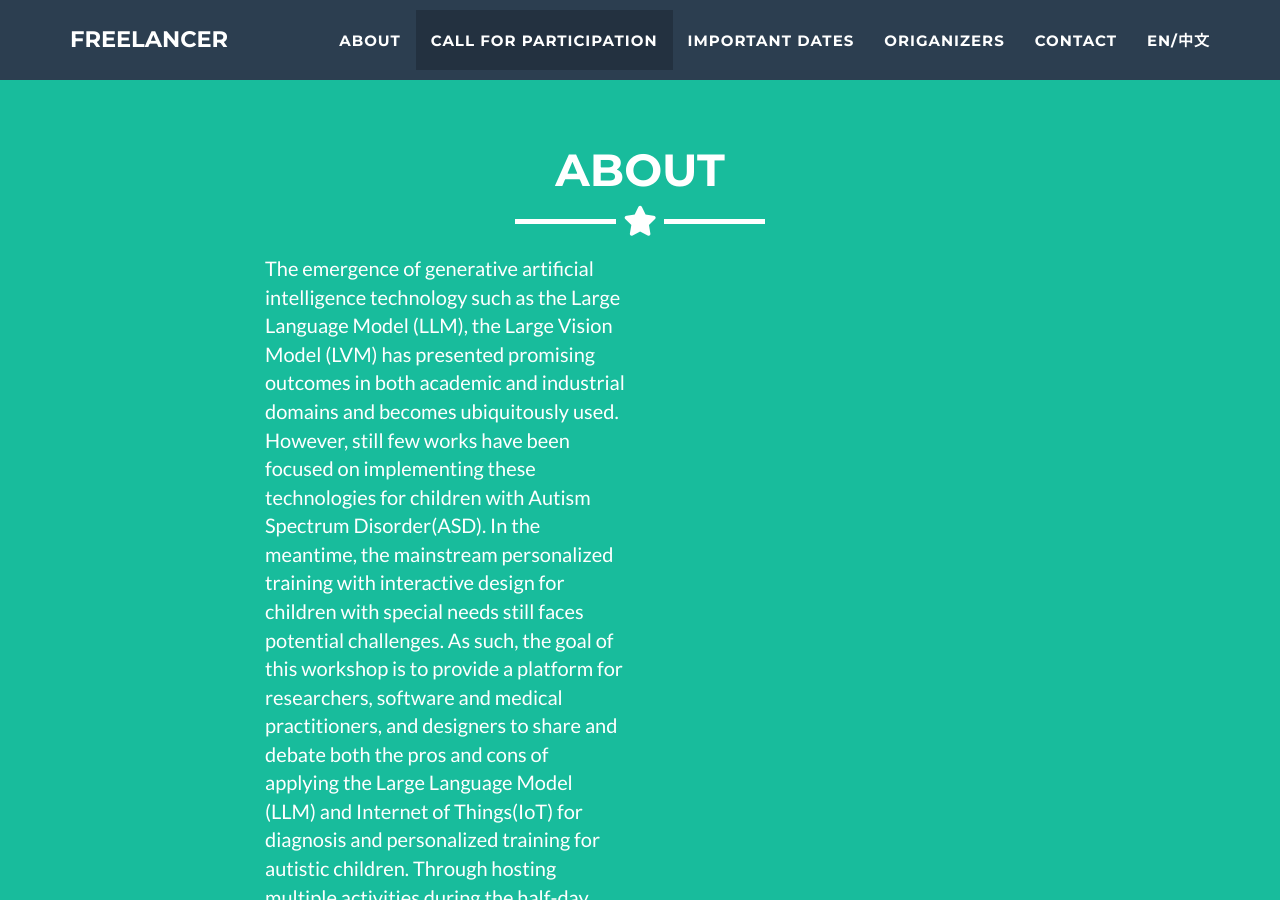
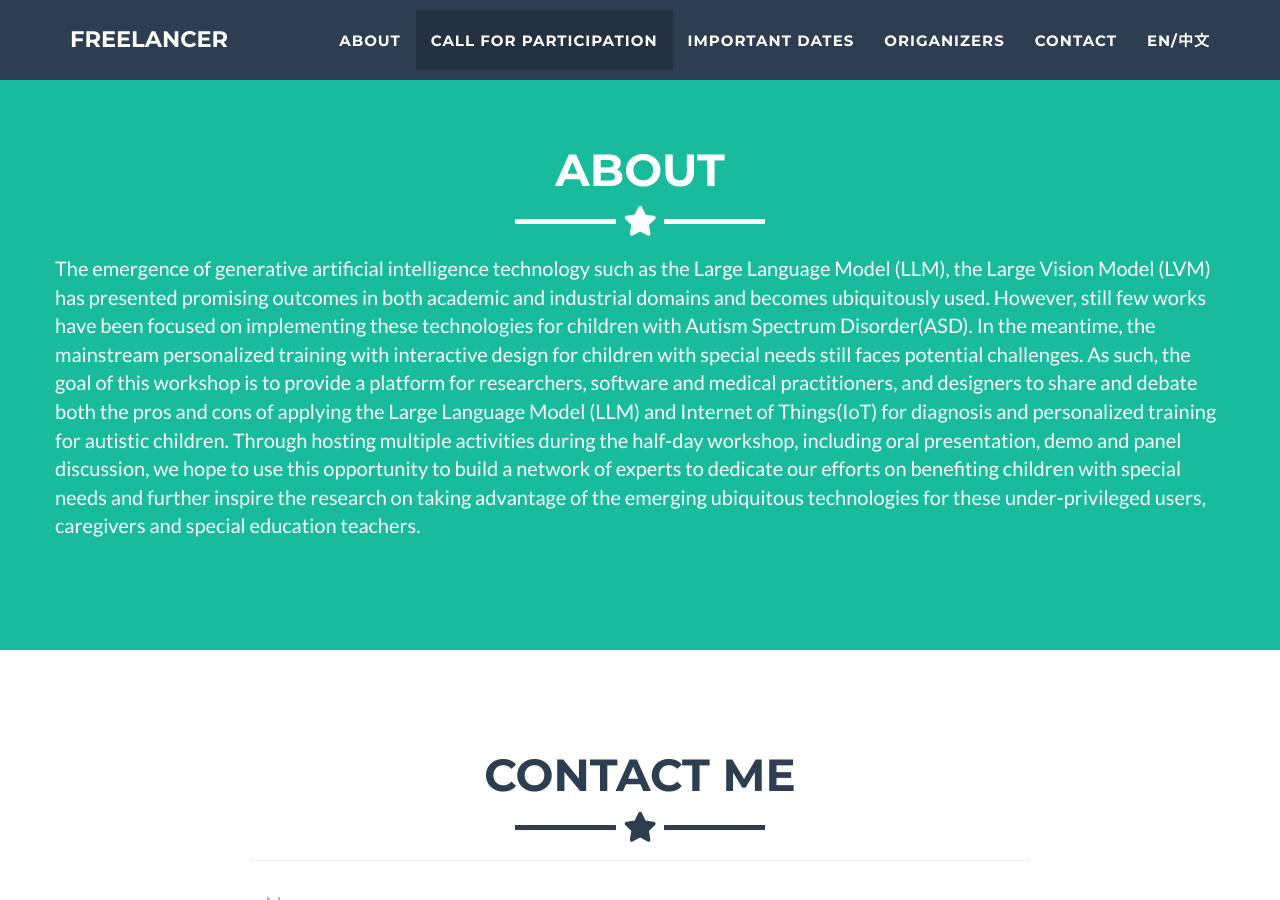
Before and after one commit to idwac/idwac.github.io, a Jekyll site: the page built from _posts/2014-07-18-project-1.markdown, in a window 1280 px wide and 900 px high, scrolled down 1627 px. Built offline with Jekyll 4.4.1, drawn with Linux system fonts in a browser that asks for light colours.

Commit message:
update About section'

```diff
--- a/_includes/about.html
+++ b/_includes/about.html
@@ -8,7 +8,8 @@
       </div>
     </div>
     <div class="row">
-      <div class="col-lg-4 col-lg-offset-2">
+      <!-- <div class="col-lg-4 col-lg-offset-2"> -->
+      <div>
         <p>The emergence of generative artificial intelligence technology such as the Large Language Model (LLM), the Large Vision Model (LVM) has presented promising outcomes in both academic and industrial domains and becomes ubiquitously used. However, still few works have been focused on implementing these technologies for children with Autism Spectrum Disorder(ASD). In the meantime, the mainstream personalized training with interactive design for children with special needs still faces potential challenges. As such, the goal of this workshop is to provide a platform for researchers, software and medical practitioners, and designers to share and debate both the pros and cons of applying the Large Language Model (LLM) and Internet of Things(IoT) for diagnosis and personalized training for autistic children. Through hosting multiple activities during the half-day workshop, including oral presentation, demo and panel discussion, we hope to use this opportunity to build a network of experts to dedicate our efforts on benefiting children with special needs and further inspire the research on taking advantage of the emerging ubiquitous technologies for these under-privileged users, caregivers and special education teachers.</p>
       </div>
       <!-- <div class="col-lg-4">
```
